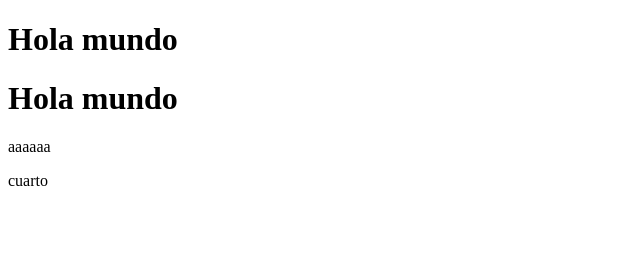
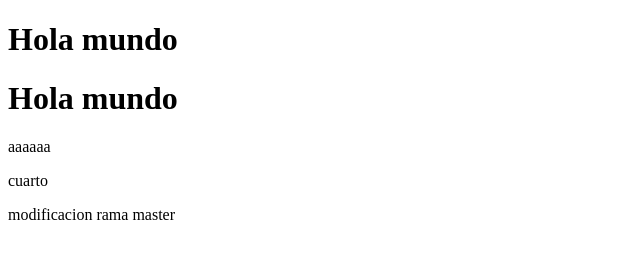
Before and after one commit to jiac0911/Clase, a plain HTML site: page index.html in a window 1280 px wide. Shown: the whole page, without its empty margins (0-640 px from the left). Drawn offline with Linux system fonts and the light colour scheme.

Commit message:
commit de rama

```diff
--- a/index.html
+++ b/index.html
@@ -9,6 +9,7 @@
     <h1>Hola mundo</h1>
     <p>aaaaaa</p>
     <p>cuarto</p>
+    <p>modificacion rama master</p>
 
 
 </body>
```
